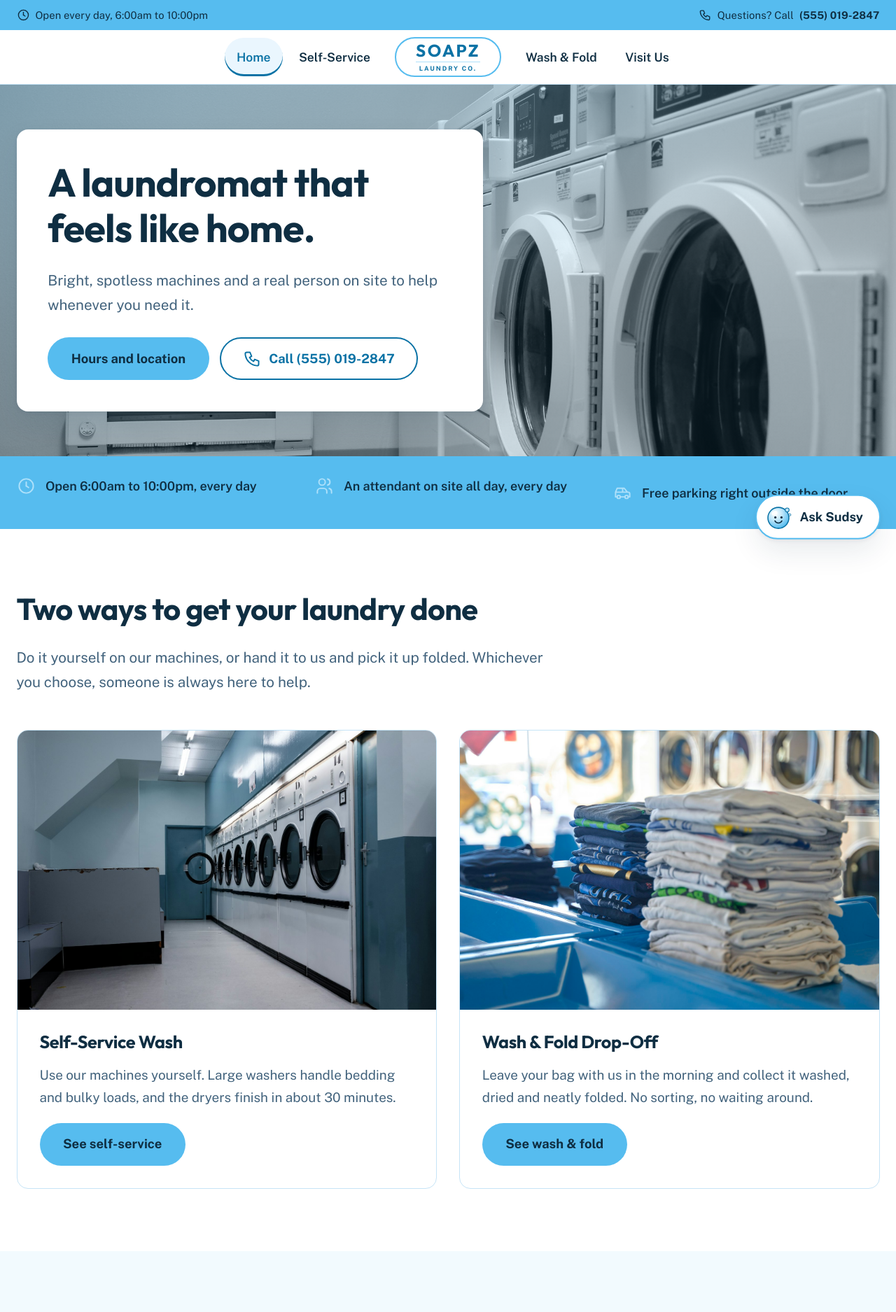
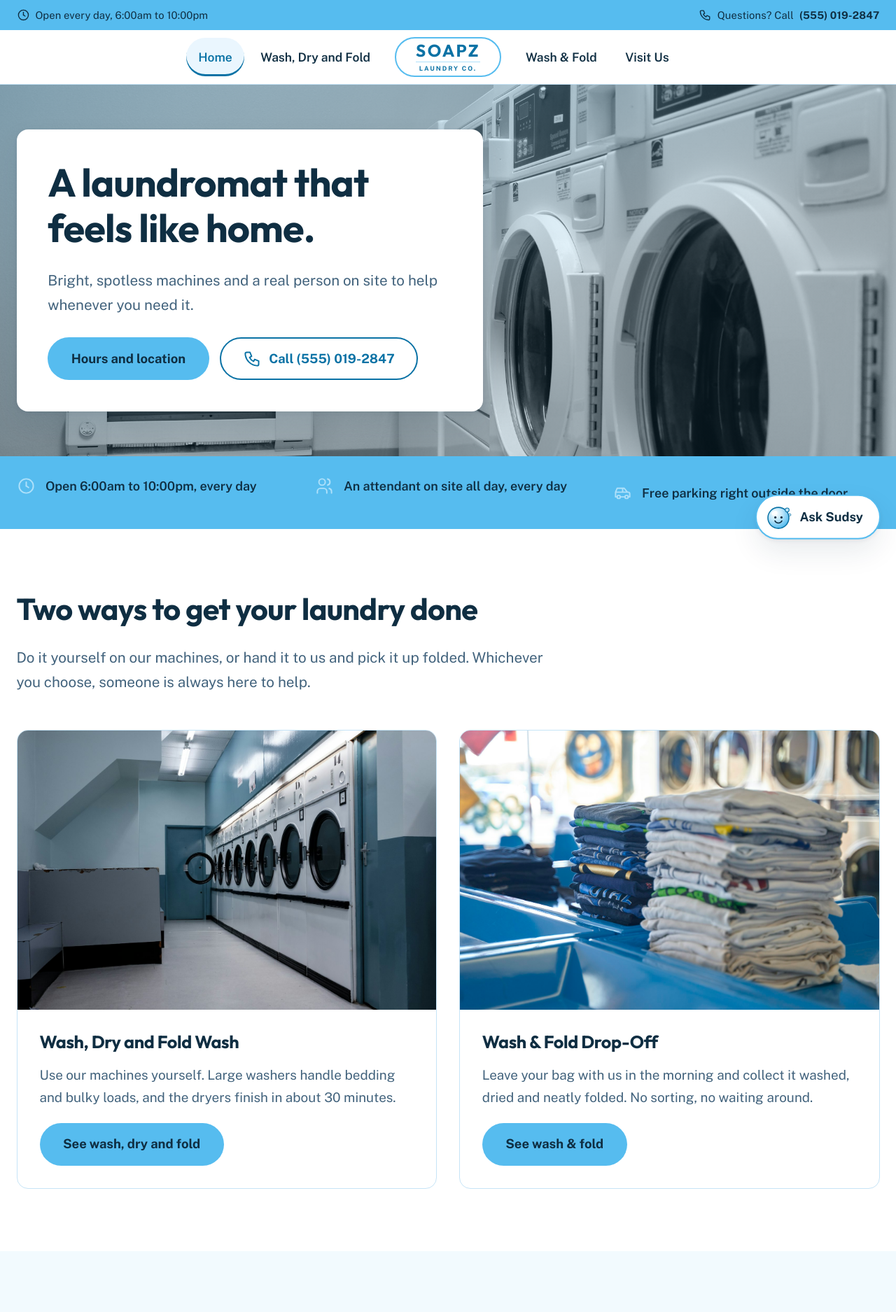
Before and after one commit to ethanmiclat/Soapz, a plain HTML site: page home.html in a window 1280 px wide. Shown: the top 1875 px of the page at 70% size. Drawn offline with Linux system fonts and the light colour scheme.

Commit message:
Rename Self-Service to Wash, Dry and Fold site-wide
Updates nav links, footer links, page titles, headings, meta
descriptions, and the chat widget's reference to the page.

Co-Authored-By: Claude Sonnet 5 <noreply@anthropic.com>

```diff
--- a/assets/js/chat.js
+++ b/assets/js/chat.js
@@ -27,7 +27,7 @@
     },
     {
       keys: ['cost', 'price', 'how much', 'expensive', 'cheap', 'rate', 'dollar'],
-      text: 'Prices depend on the size of machine you choose, and every price is posted clearly on the machines themselves. The full list is on our <a href="self-service.html">self-service page</a>.'
+      text: 'Prices depend on the size of machine you choose, and every price is posted clearly on the machines themselves. The full list is on our <a href="self-service.html">wash, dry and fold page</a>.'
     },
     {
       keys: ['long', 'take', 'ready', 'same day', 'turnaround', 'wait', 'when', 'pickup', 'pick up'],
--- a/home.html
+++ b/home.html
@@ -4,7 +4,7 @@
 <meta charset="utf-8">
 <meta name="viewport" content="width=device-width, initial-scale=1">
 <title>Soapz Laundry Co. | Clean, Bright Laundromat with Help On Site</title>
-<meta name="description" content="Soapz is a spotless, modern laundromat with large washers, fast dryers, and a friendly attendant on site all day. Self-service and wash &amp; fold drop-off.">
+<meta name="description" content="Soapz is a spotless, modern laundromat with large washers, fast dryers, and a friendly attendant on site all day. Wash, dry and fold yourself, or drop it off.">
 <meta name="theme-color" content="#56bcef">
 <link rel="preload" href="assets/fonts/publicsans-var.woff2" as="font" type="font/woff2" crossorigin>
 <link rel="preload" href="assets/fonts/outfit-var.woff2" as="font" type="font/woff2" crossorigin>
@@ -69,7 +69,7 @@
   <nav class="wrap nav__inner" aria-label="Main">
     <ul class="nav__list nav__list--left">
       <li><a href="home.html" aria-current="page">Home</a></li>
-      <li><a href="self-service.html">Self-Service</a></li>
+      <li><a href="self-service.html">Wash, Dry and Fold</a></li>
     </ul>
 
     <a class="brand" href="home.html" aria-label="Soapz Laundry Co., home page">
@@ -133,9 +133,9 @@
                  alt="A row of clean white front-loading washing machines against a light blue wall.">
           </div>
           <div class="service__body">
-            <h3>Self-Service Wash</h3>
+            <h3>Wash, Dry and Fold Wash</h3>
             <p>Use our machines yourself. Large washers handle bedding and bulky loads, and the dryers finish in about 30 minutes.</p>
-            <a class="btn btn--primary" href="self-service.html">See self-service</a>
+            <a class="btn btn--primary" href="self-service.html">See wash, dry and fold</a>
           </div>
         </article>
 
@@ -227,7 +227,7 @@
         <h3>Pages</h3>
         <ul>
           <li><a href="home.html">Home</a></li>
-          <li><a href="self-service.html">Self-Service</a></li>
+          <li><a href="self-service.html">Wash, Dry and Fold</a></li>
           <li><a href="wash-fold.html">Wash &amp; Fold</a></li>
           <li><a href="locations.html">Visit Us</a></li>
           <li><a href="index.html">Not sure which you need?</a></li>
```
Also changed, not shown: index.html (+2 -2 lines), locations.html (+2 -2 lines), self-service.html (+4 -4 lines), wash-fold.html (+2 -2 lines).
